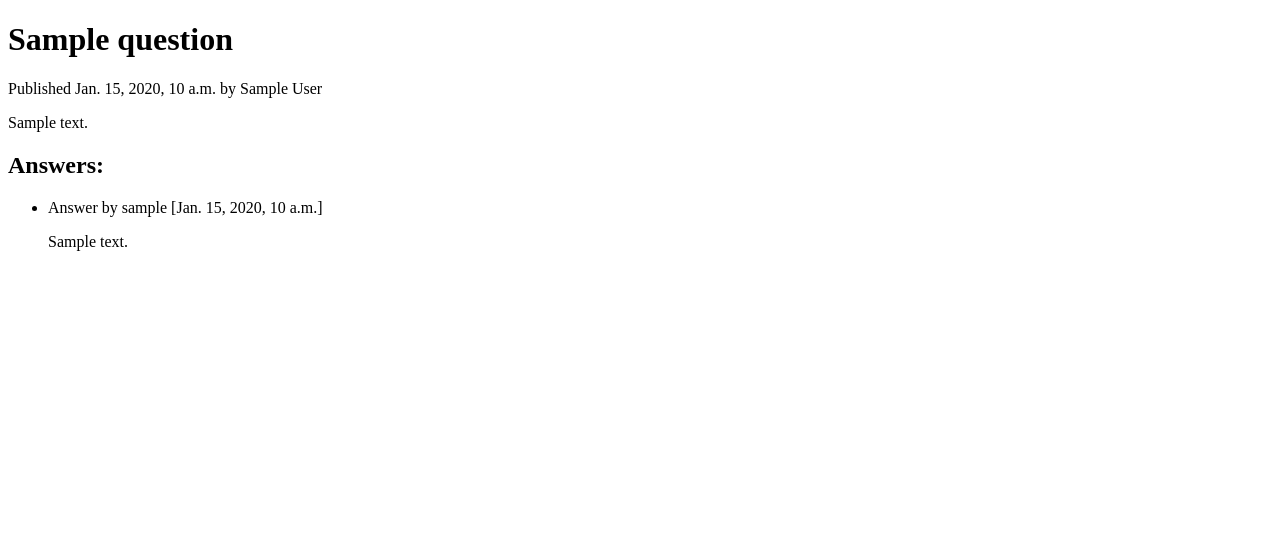
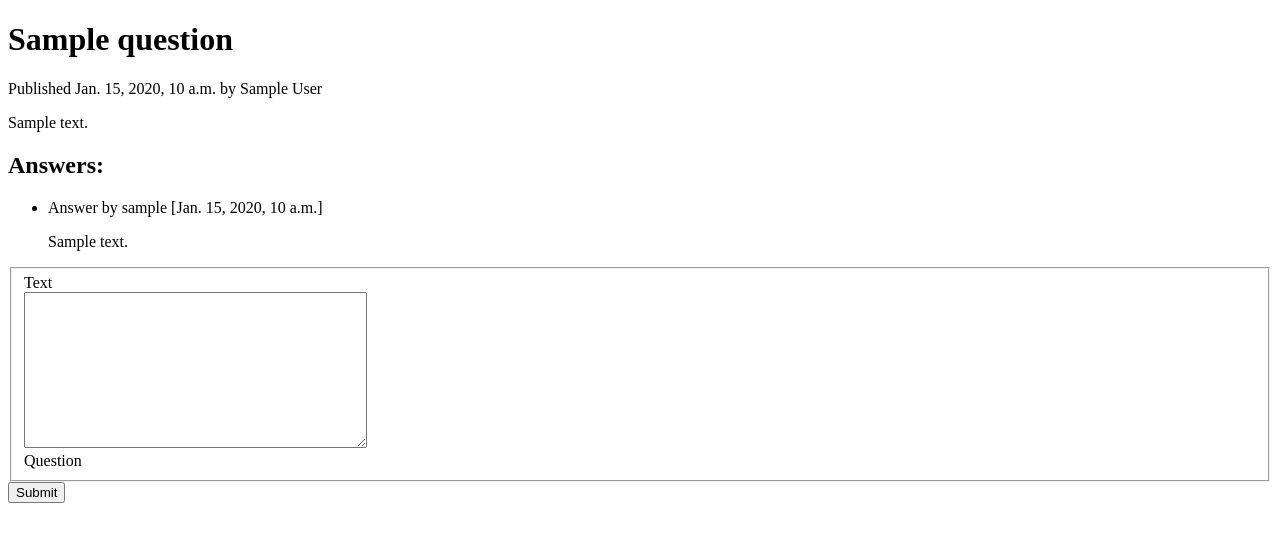
Before and after one commit to chizkeks/Stepic_MailGroup, a Django app: template ask/qa/templates/qa/question.html in a window 1280 px wide. Shown: the top 542 px of the page. Run offline with Django 3.2, Linux system fonts and the light colour scheme; tables that the repository leaves empty hold one stand-in row (values such as "Sample post"); the template is opened without the code that fills it: values that come from a table or form of the project are taken from there, most other values are stand-ins (such as "Sample title", 1, 10 or a date in 2020).

Commit message:
sending task from module 2.6

```diff
--- a/ask/qa/templates/qa/question.html
+++ b/ask/qa/templates/qa/question.html
@@ -26,4 +26,19 @@
   {% endfor %}
 </ul>
 
+<form class="form-horizontal" method="POST" action="/answer/">
+      <fieldset>
+	  {% csrf_token %}
+	  {% for field in form %}
+	  <div class="control-group
+		      {% if field.errors %}has-error{% endif %}">
+              <label class="control-label">{{ field.label }}</label>
+              <div class="controls">{{ field }}</div>
+	  </div>
+	  {% endfor %}
+      </fieldset>
+      <div class="form-actions">
+	  <button type="submit" class="btn btn-primary">Submit</button>
+      </div>
+  </form>
 {% endblock %}
--- a/ask/qa/views.py
+++ b/ask/qa/views.py
@@ -58,9 +58,11 @@ def questions(request, qid):
     q = get_object_or_404(Question, id=qid)
     a = q.answer_set.all()
     #a = Answer.objects.filter(question=question_id).order_by('-added_at')
+    form = AnswerForm(initial = {'question': qid})
     return render(request, 'qa/question.html', {
         'question': q,
         'answers': a,
+        'form': form,
     })
 
 def ask_q(request):
```
